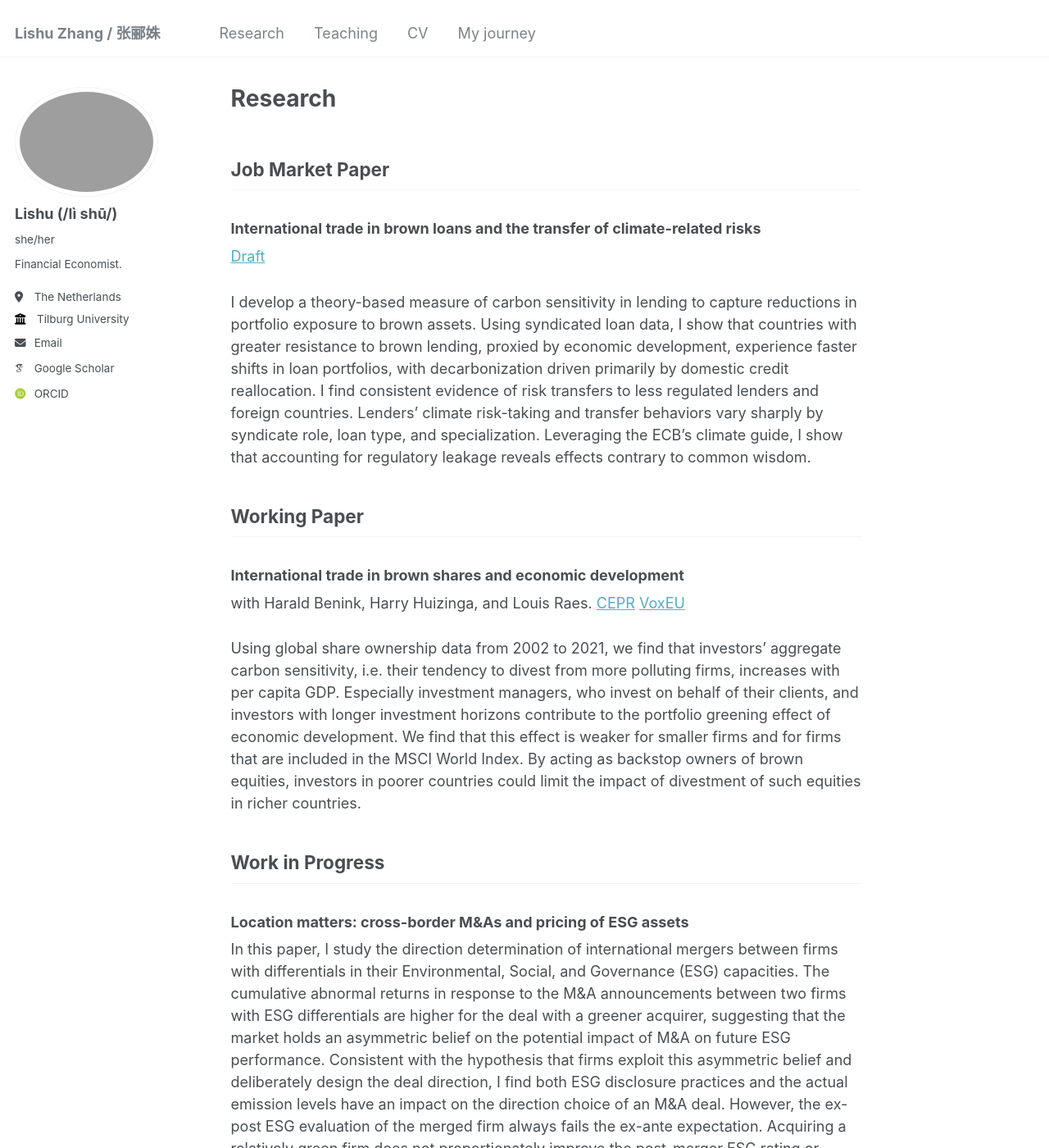
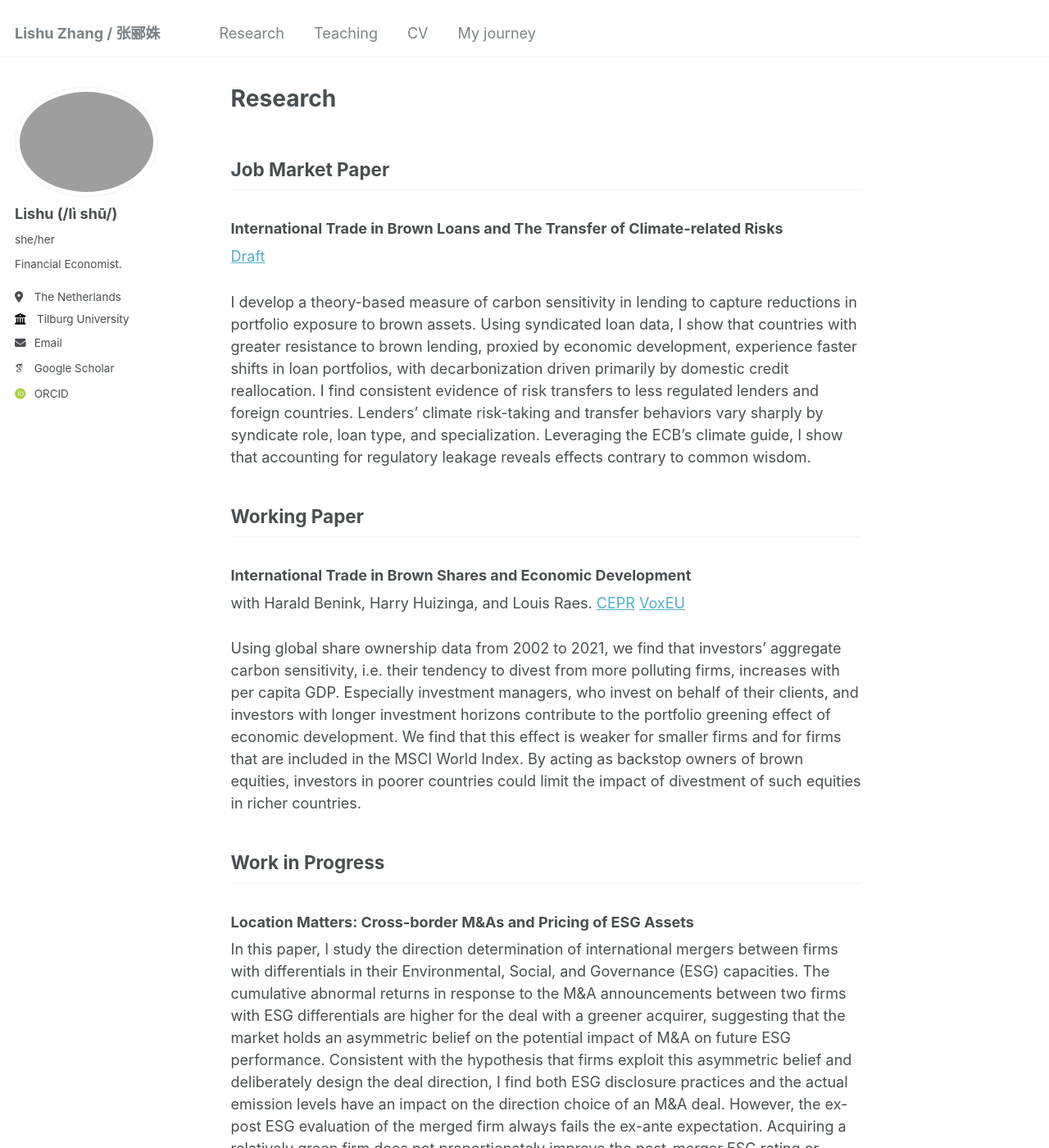
Before and after one commit to LishuZ/LishuZ.github.io, a Jekyll site: the page built from _pages/research.md, in a window 1280 px wide and 1400 px high. Shown: the whole window at 82% size. Built offline with Jekyll 4.4.1, drawn with Linux system fonts in a browser that asks for light colours; some web fonts are replaced.

```diff
--- a/_pages/research.md
+++ b/_pages/research.md
@@ -7,7 +7,7 @@ redirect_from:
   - /research.html
 ---
 ## Job Market Paper
-### International trade in brown loans and the transfer of climate-related risks
+### International Trade in Brown Loans and The Transfer of Climate-related Risks
 [Draft](https://www.dropbox.com/scl/fi/skwixgwopcl9n08vzpttv/JMP_NovDraft.pdf?rlkey=haywvpi2llb0bhmusxyl5g79y&st=k6ym2dcx&dl=0)
 
 I develop a theory-based measure of carbon sensitivity in lending to capture reductions in portfolio exposure to brown assets. Using syndicated loan data, I show that countries with greater resistance to brown lending, proxied by economic development, experience faster shifts in loan portfolios, with decarbonization driven primarily by domestic credit reallocation. I find consistent evidence of risk transfers to less regulated lenders and foreign countries. Lenders’ climate risk-taking and transfer behaviors vary sharply by syndicate role, loan type, and specialization. Leveraging the ECB’s climate guide, I show that accounting for regulatory leakage reveals effects contrary to common wisdom.
@@ -15,7 +15,7 @@ I develop a theory-based measure of carbon sensitivity in lending to capture red
 
 
 ## Working Paper
-### International trade in brown shares and economic development
+### International Trade in Brown Shares and Economic Development
 with Harald Benink, Harry Huizinga, and Louis Raes. [CEPR](https://cepr.org/publications/dp18856) [VoxEU](https://cepr.org/voxeu/columns/international-trade-brown-shares-and-economic-development)
 
 Using global share ownership data from 2002 to 2021, we find that investors’ aggregate carbon sensitivity, i.e. their tendency to divest from more polluting firms, increases with per capita GDP. Especially investment managers, who invest on behalf of their clients, and investors with longer investment horizons contribute to the portfolio greening effect of economic development. We find that this effect is weaker for smaller firms and for firms that are included in the MSCI World Index. By acting as backstop owners of brown equities, investors in poorer countries could limit the impact of divestment of such equities in richer countries.
@@ -23,5 +23,5 @@ Using global share ownership data from 2002 to 2021, we find that investors’ a
 
 
 ## Work in Progress
-### Location matters: cross-border M&As and pricing of ESG assets
+### Location Matters: Cross-border M&As and Pricing of ESG Assets
 In this paper, I study the direction determination of international mergers between firms with differentials in their Environmental, Social, and Governance (ESG) capacities. The cumulative abnormal returns in response to the M&A announcements between two firms with ESG differentials are higher for the deal with a greener acquirer, suggesting that the market holds an asymmetric belief on the potential impact of M&A on future ESG performance. Consistent with the hypothesis that firms exploit this asymmetric belief and deliberately design the deal direction, I find both ESG disclosure practices and the actual emission levels have an impact on the direction choice of an M&A deal. However, the ex-post ESG evaluation of the merged firm always fails the ex-ante expectation. Acquiring a relatively green firm does not proportionately improve the post-merger ESG rating or emission performance of the acquirer, and acquiring a brown firm does not, in fact, shock the host firm's ESG evaluation as negatively as how much the market would demand compensation for.
```
